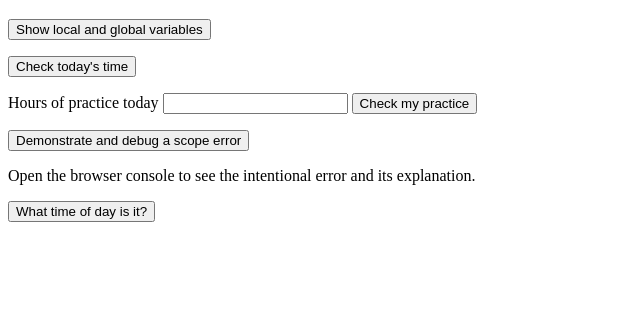
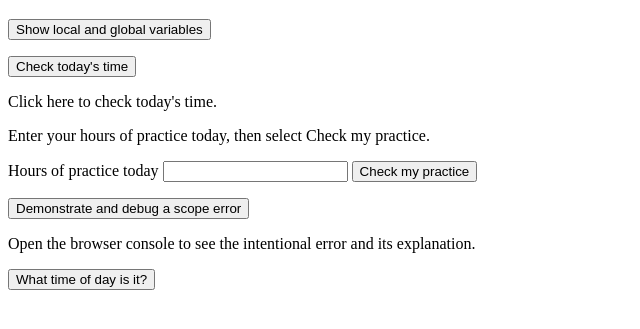
Before and after one commit to AJKerami/JAVASCRIPT-PROJECTS, a plain HTML site: page Basic JavaScript Projects/Project7_scope_time_function/index.html in a window 1280 px wide. Shown: the part 61-390 px from the top of the page, without its empty margins (0-640 px from the left). Drawn offline with Linux system fonts and the light colour scheme.

Commit message:
Match Module 2 paragraph interaction and instruction requirements

```diff
--- a/Basic JavaScript Projects/Project7_scope_time_function/index.html
+++ b/Basic JavaScript Projects/Project7_scope_time_function/index.html
@@ -11,7 +11,8 @@
     <button type="button" onclick="showScope()">Show local and global variables</button>
     <p id="scopeResult" aria-live="polite"></p>
     <button type="button" onclick="showDateMessage()">Check today's time</button>
-    <p id="dateResult" aria-live="polite"></p>
+    <p id="dateResult" onclick="showDateMessage()" role="button" tabindex="0" onkeydown="if (event.key === 'Enter' || event.key === ' ') { event.preventDefault(); showDateMessage(); }" aria-live="polite">Click here to check today's time.</p>
+    <p>Enter your hours of practice today, then select Check my practice.</p>
     <label for="practiceHours">Hours of practice today</label>
     <input id="practiceHours" type="number" min="0" max="24" step="any" required>
     <button type="button" onclick="checkPractice()">Check my practice</button>
```
